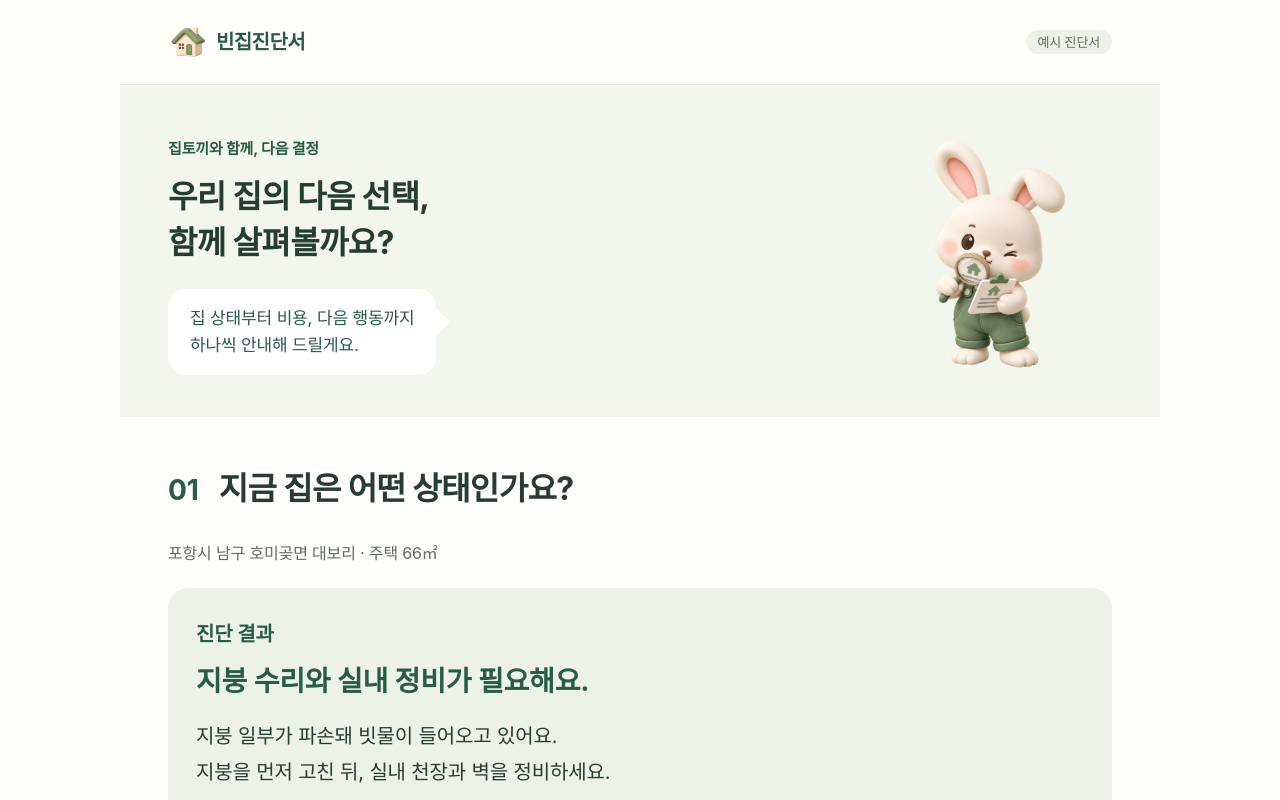
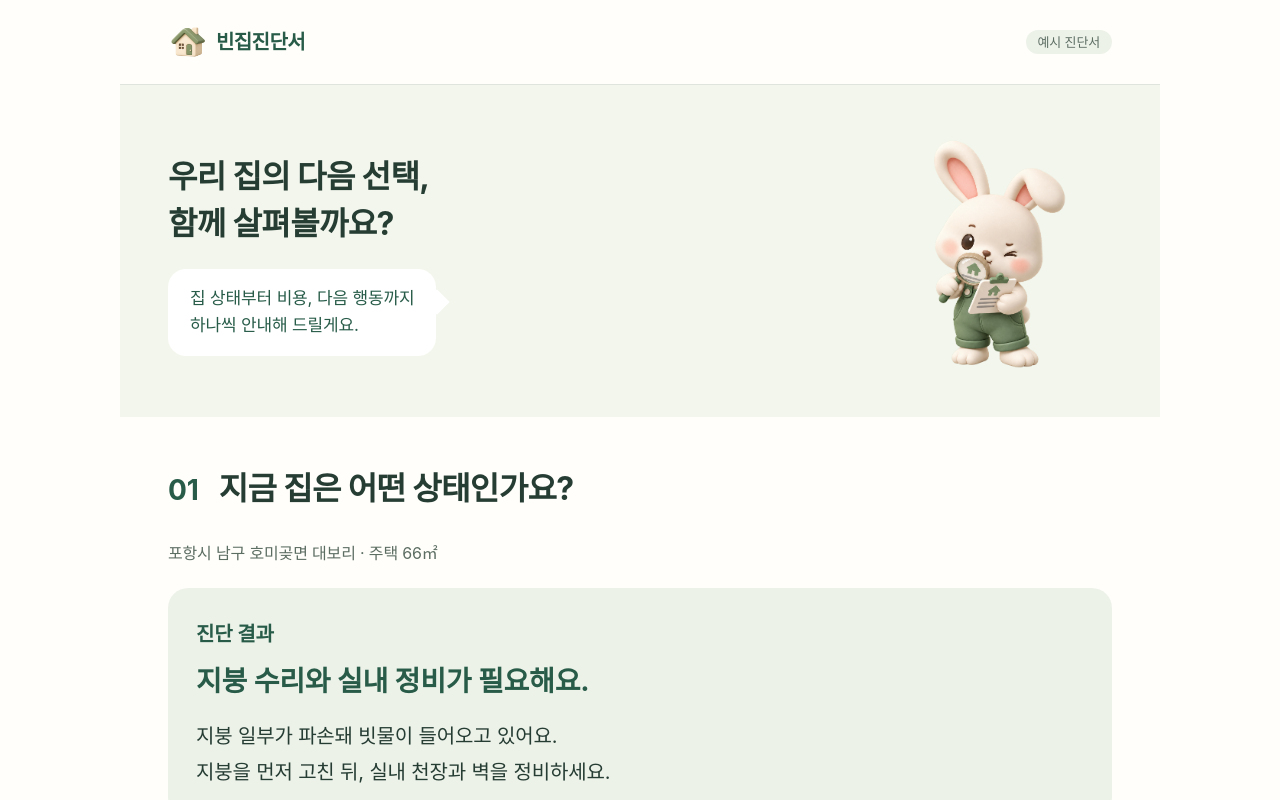
Before and after one commit to heexohee/Binzip, a Next.js app: page /example-report in a window 1280 px wide. Shown: the top 800 px of the page. Built offline with nearby package versions, Linux system fonts and the light colour scheme; a web font is replaced by a local one.

Commit message:
ui: remove rabbit tagline from reports

```diff
--- a/app/example-report/decision-example-report.tsx
+++ b/app/example-report/decision-example-report.tsx
@@ -27,7 +27,7 @@ export function DecisionExampleReport() {
   return <main className={styles.report} data-report>
     <HomeHeader><span className={styles.reportBadge}>예시 진단서</span></HomeHeader>
     <section className={styles.rabbitHero} aria-labelledby="report-title">
-      <div className={styles.heroCopy}><p className={styles.eyebrow}>집토끼와 함께, 다음 결정</p><h1 id="report-title">우리 집의 다음 선택,<br />함께 살펴볼까요?</h1><p className={styles.bubble}>집 상태부터 비용, 다음 행동까지<br />하나씩 안내해 드릴게요.</p></div>
+      <div className={styles.heroCopy}><h1 id="report-title">우리 집의 다음 선택,<br />함께 살펴볼까요?</h1><p className={styles.bubble}>집 상태부터 비용, 다음 행동까지<br />하나씩 안내해 드릴게요.</p></div>
       <Image src="/mascot/binzip-rabbit-report-transparent-v4.png" alt="서류와 돋보기를 들고 살펴보는 집토끼" width={260} height={260} sizes="(max-width: 640px) 150px, 240px" className={styles.heroRabbit} priority />
     </section>
     <section id="condition" className={styles.section} aria-labelledby="condition-title">
--- a/app/report/report-overview.tsx
+++ b/app/report/report-overview.tsx
@@ -49,7 +49,7 @@ export function ReportOverview({ example = false, exampleNotice = '예시 데이
         {example && <p className={styles.exampleBanner} data-example-notice><strong>서비스 미리보기</strong> {exampleNotice}</p>}
         <HomeLink />
         {introNotice}
-        <section className={styles.hero} aria-labelledby="report-title"><div><p className={styles.eyebrow}>집토끼와 함께, 다음 결정</p><h1 id="report-title" tabIndex={-1}>우리 집 정리,<br />돈과 순서부터 알아봐요.</h1><p className={styles.address}>{address}</p><p className={styles.meta}>{dateLabel} · {documentLabel}</p></div><Image src="/mascot/binzip-rabbit-report-transparent-v4.png" alt="" width={144} height={144} sizes="(max-width: 620px) 126px, 238px" className={styles.rabbit} priority /></section>
+        <section className={styles.hero} aria-labelledby="report-title"><div><h1 id="report-title" tabIndex={-1}>우리 집 정리,<br />돈과 순서부터 알아봐요.</h1><p className={styles.address}>{address}</p><p className={styles.meta}>{dateLabel} · {documentLabel}</p></div><Image src="/mascot/binzip-rabbit-report-transparent-v4.png" alt="" width={144} height={144} sizes="(max-width: 620px) 126px, 238px" className={styles.rabbit} priority /></section>
         <nav className={styles.nav} aria-label="진단서 목차"><a href="#money">남는 돈</a><a href="#next-actions">다음 할 일</a><a href="#demolition">철거비·지원</a><a href="#property">집 상태·근거</a></nav>
         {attention.length > 0 && <aside className={styles.attention}><strong>금액 비교와 함께 먼저 확인해 주세요</strong><ul>{attention.map((item, index) => <li key={index}>{item}</li>)}</ul><a href="#property">관련 근거 확인하기 ↓</a></aside>}
         {summary}
```
